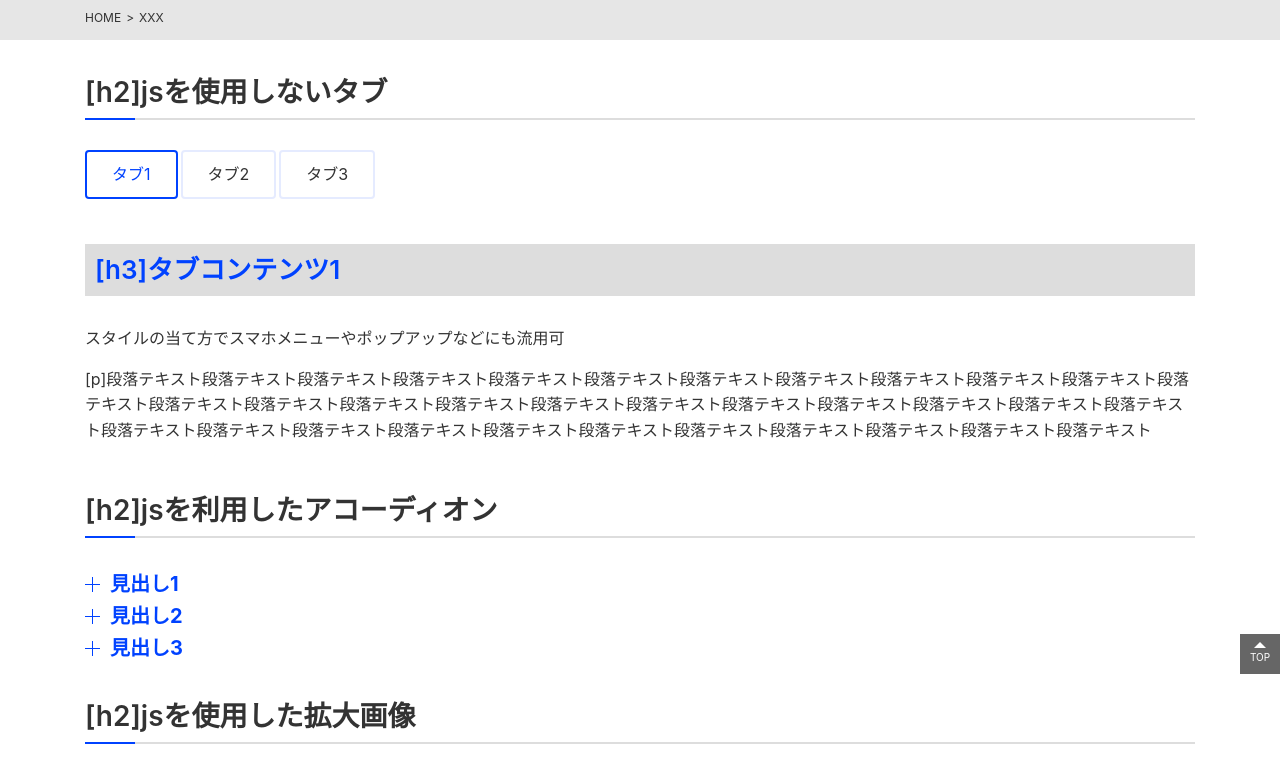
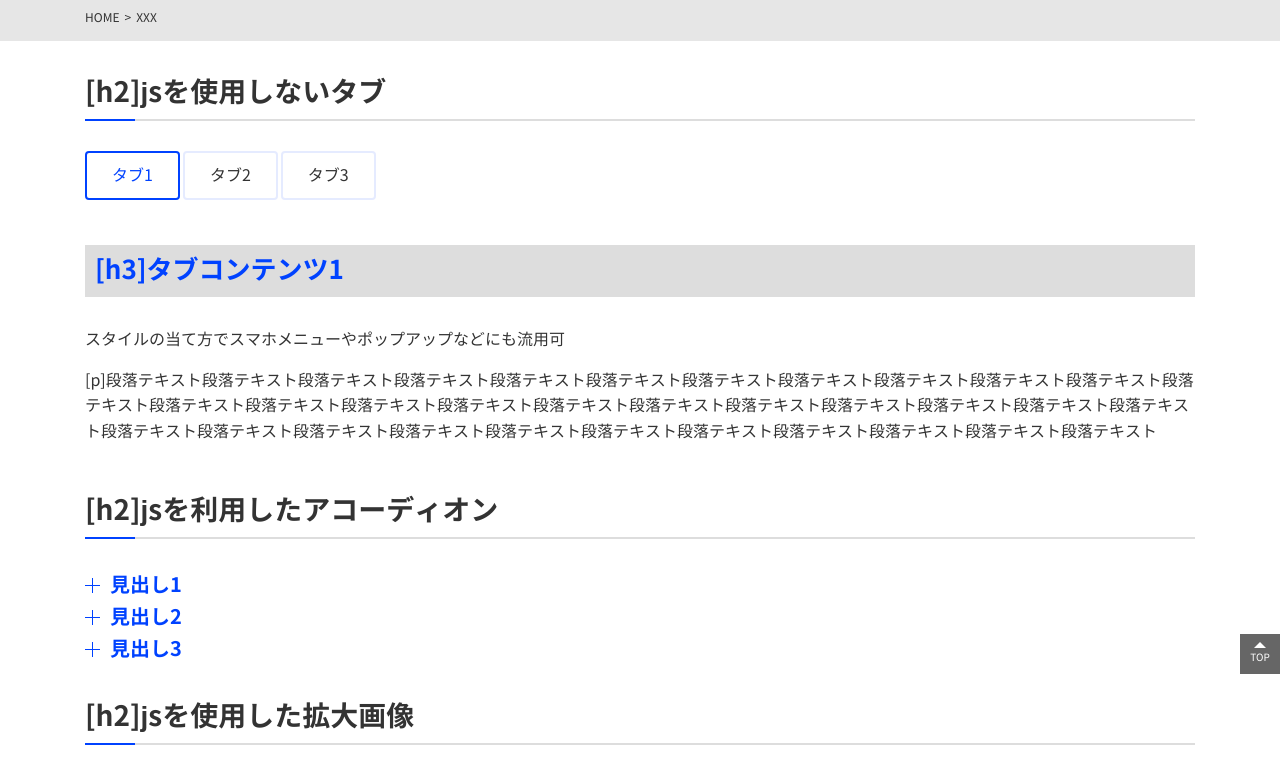
Before and after one commit to akasakacmp/tmp, a website: page ex.html in a window 1280 px wide. Shown: the part 76-847 px from the top of the page. Drawn offline with nearby package versions, Linux system fonts and the light colour scheme; files that its build step writes are made by us from their sources.

Commit message:
フォント設定

```diff
--- a/common/css/_base.scss
+++ b/common/css/_base.scss
@@ -4,8 +4,30 @@
 SCSS
 ----------------------------------------------*/
 
-@import url(//fonts.googleapis.com/css?family=Open+Sans:400,600);
-@import url(//fonts.googleapis.com/earlyaccess/notosansjp.css);
+@font-face {
+  font-family: 'NotoSansCJKjp';
+  font-style: normal;
+  font-weight: 400;
+  src: url('/assets/font/NotoSansCJKjp-Regular.woff') format('woff'),
+       url('/assets/font/NotoSansCJKjp-Regular.eot') format('eot');
+  font-display: swap;
+}
+@font-face {
+  font-family: 'NotoSansCJKjp';
+  font-style: normal;
+  font-weight: 500;
+  src: url('/assets/font/NotoSansCJKjp-Medium.woff') format('woff'),
+       url('/assets/font/NotoSansCJKjp-Medium.eot') format('eot');
+  font-display: swap;
+}
+@font-face {
+  font-family: 'NotoSansCJKjp';
+  font-style: normal;
+  font-weight: 700;
+  src: url('/assets/font/NotoSansCJKjp-Bold.woff') format('woff'),
+       url('/assets/font/NotoSansCJKjp-Bold.eot') format('eot');
+  font-display: swap;
+}
 
 html, body {
   margin: 0;
--- a/common/css/_variable.scss
+++ b/common/css/_variable.scss
@@ -10,7 +10,7 @@ $color-base:#999;
 
 $fontsize-base:10px;
 $fontcolor-base:#333;
-$fontfamily-base: '-apple-system', 'BlinkMacSystemFont', 'Open Sans', "Noto Sans JP", "游ゴシック Medium", "游ゴシック体", "Yu Gothic Medium", YuGothic, "メイリオ", Meiryo, "ヒラギノ角ゴ ProN", "Hiragino Kaku Gothic ProN", "ＭＳ Ｐゴシック", "MS PGothic", sans-serif;
+$fontfamily-base: "NotoSansCJKjp", "メイリオ", Meiryo, "ヒラギノ角ゴ ProN", "Hiragino Kaku Gothic ProN", "ＭＳ Ｐゴシック", "MS PGothic", sans-serif;
 $line-height:1.6;
 $text-margin-bottom:15px;
 $text-margin-bottom2:15;
```
